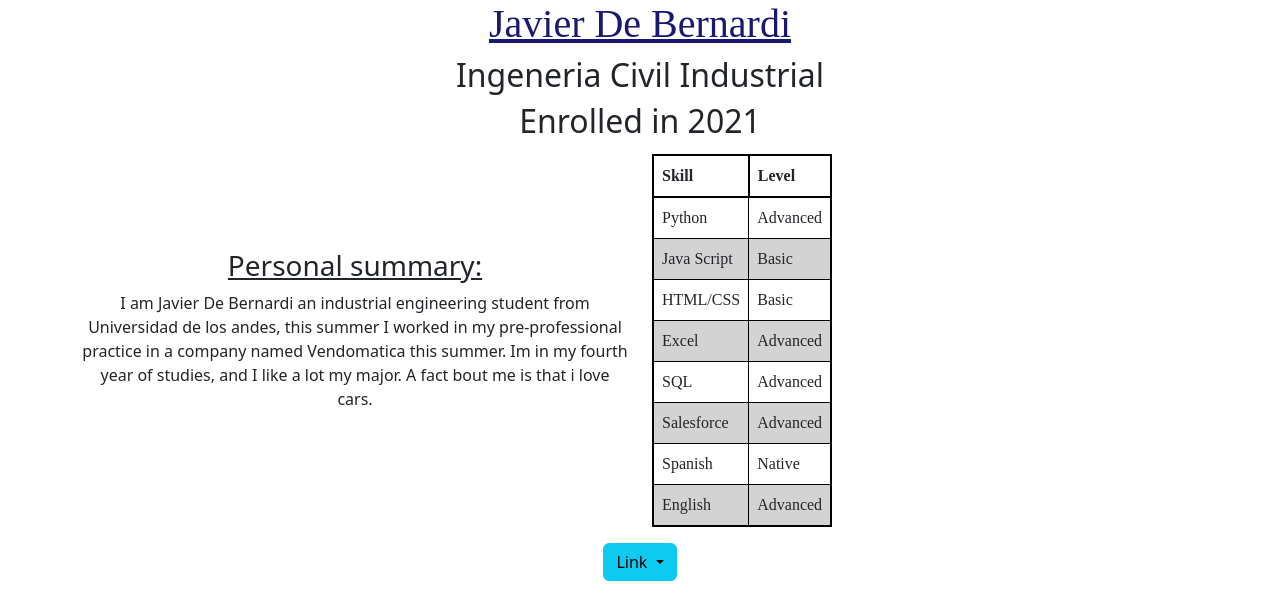
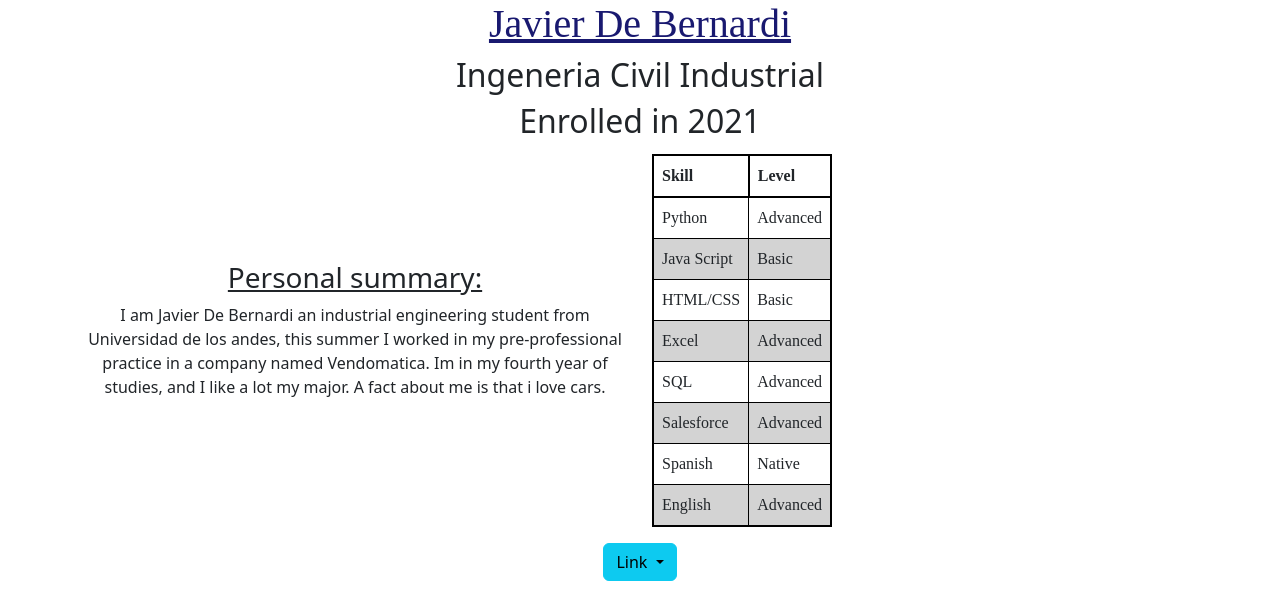
Before and after one commit to Xavi-797/xavi-797.github.io, a plain HTML site: page index.html in a window 1280 px wide. Shown: the top 594 px of the page. Drawn offline with nearby package versions, Linux system fonts and the light colour scheme.

Commit message:
final lab2

```diff
--- a/index.html
+++ b/index.html
@@ -29,8 +29,8 @@
         <div class="col">
           <h3 class="underlined">Personal summary:</h3>
           <p>I am Javier De Bernardi an industrial engineering student from Universidad de los andes,
-            this summer I worked in my pre-professional practice in a company named Vendomatica this summer.
-            Im in my fourth year of studies, and I like a lot my major. A fact bout me is that i love cars.</p>
+            this summer I worked in my pre-professional practice in a company named Vendomatica.
+            Im in my fourth year of studies, and I like a lot my major. A fact about me is that i love cars.</p>
         </div>
         <div class="col">
           <table id="skills-table">
```
